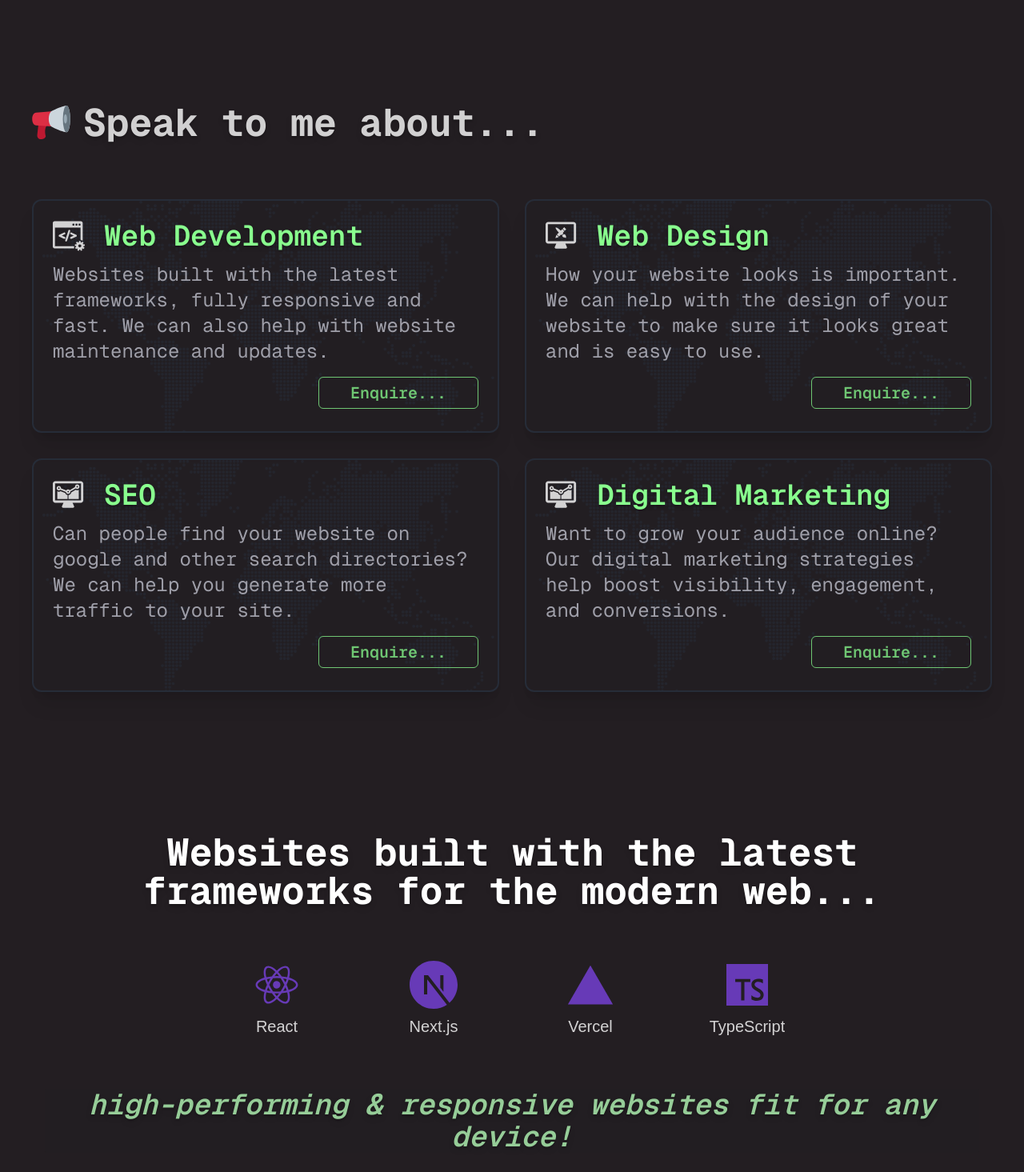
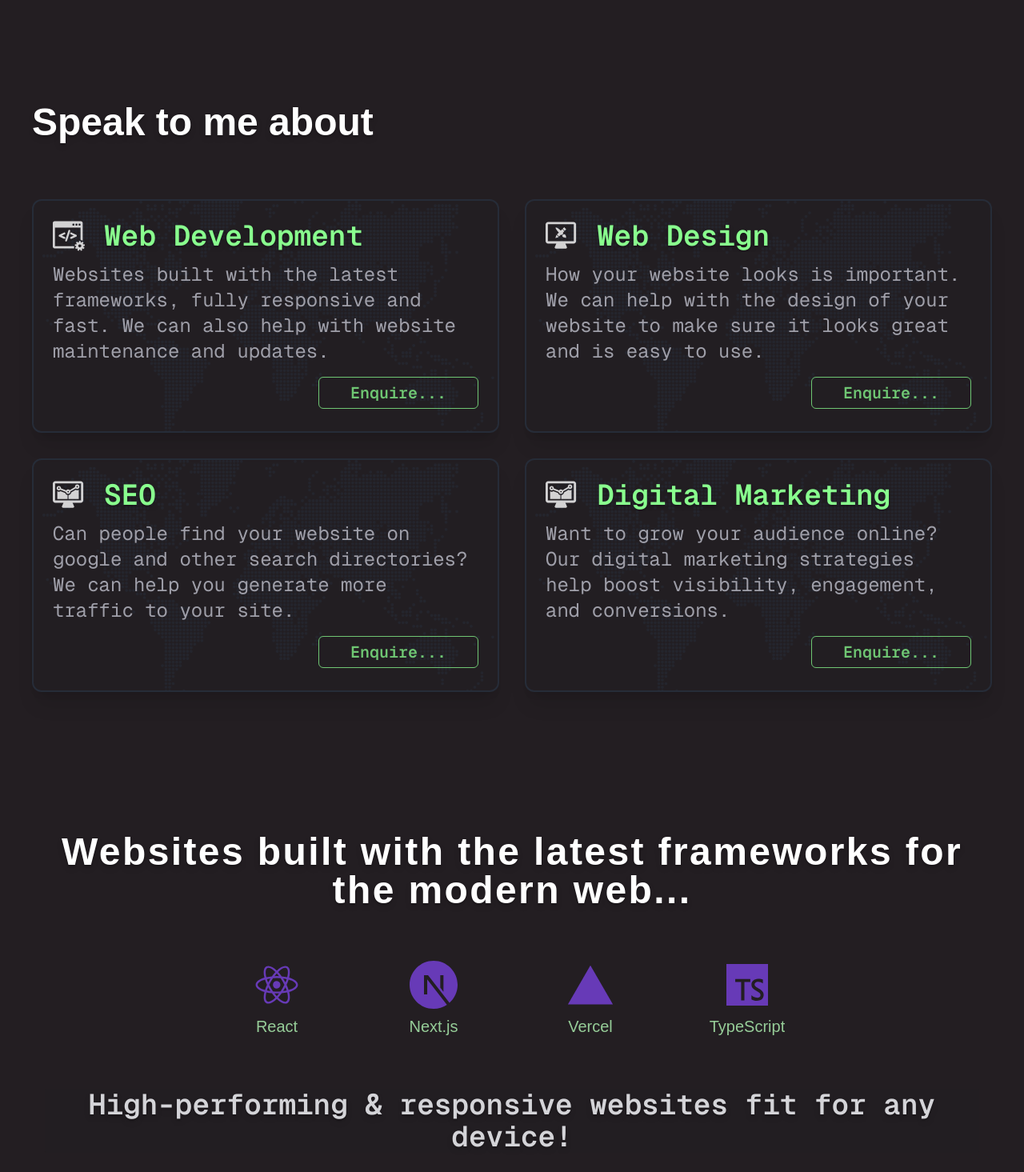
Before and after one commit to Sam010000101/samuelbrooke.com, a Next.js app: page / in a window 1280 px wide. Shown: the part 745-2210 px from the top of the page at 80% size. Built offline with nearby package versions, Linux system fonts and the light colour scheme.

Commit message:
Tweeks to styling

```diff
--- a/src/app/components/Avatar.tsx
+++ b/src/app/components/Avatar.tsx
@@ -3,7 +3,7 @@ import Image from "next/image";
 export default function Avatar() {
   return (
     <div className="avatar">
-      <div className="w-20 rounded-xl border-1 border-[#89ff8e]/50 shadow-sm">
+      <div className="h-20 w-auto rounded-2xl border-2 border-[#89ff8e]/15 shadow-sm">
         <Image
           className=""
           src="./sb-avatar.jpg"
--- a/src/app/components/BigFeatureCard.tsx
+++ b/src/app/components/BigFeatureCard.tsx
@@ -16,7 +16,7 @@ interface BigFeatureCardProps {
 
 export default function BigFeatureCardIcons({
   title = "Websites built with the latest frameworks for the modern web...",
-  description = "high-performing & responsive websites fit for any device!",
+  description = "High-performing & responsive websites fit for any device!",
   features,
 }: BigFeatureCardProps) {
   return (
@@ -28,14 +28,14 @@ export default function BigFeatureCardIcons({
       <section
         id="developer-tools"
         aria-labelledby="developer-tools-heading"
-        className="container mx-auto grid items-center px-2 py-6 sm:mb-4 sm:h-fit"
+        className="container mx-auto grid h-dvh items-center px-2 py-6 max-[660px]:h-[750px] sm:mb-4 sm:h-fit"
       >
         <div className="card h-full p-0 py-0 sm:h-fit sm:p-[1.5rem] sm:py-8 md:card-body">
           <div className="card-body justify-center gap-6 p-0 text-neutral sm:gap-12 sm:p-1 md:p-6 landscape:gap-16">
             <header className="flex flex-col items-center">
               <h2
                 id="developer-tools-heading"
-                className="card-title flex flex-wrap items-center justify-center gap-4 rounded-xs text-center font-mono text-2xl font-bold text-[#89ff8e]/90 text-shadow-lg sm:gap-2 sm:text-white md:text-5xl"
+                className="card-title flex flex-wrap items-center justify-center gap-4 rounded-xs text-center text-2xl font-bold tracking-wider text-[#89ff8e]/90 text-shadow-lg sm:gap-2 sm:text-white md:text-5xl"
               >
                 {title}
               </h2>
@@ -58,7 +58,7 @@ export default function BigFeatureCardIcons({
                       {feature.icon}
                     </div>
                     <figcaption
-                      className="text-xl text-white/80"
+                      className="text-xl text-[#96cd98]"
                       id={`${feature.name.toLowerCase().replace(/[^a-z0-9-]/g, "")}-caption`}
                       aria-hidden="true"
                     >
@@ -71,9 +71,9 @@ export default function BigFeatureCardIcons({
             <header className="flex flex-col items-center">
               <p
                 id="technology-heading"
-                className="card-title rounded-xs bg-black-sabath/25 text-center font-mono text-2xl text-[#96cd98] lg:text-4xl"
+                className="card-title rounded-xs bg-black-sabath/25 text-center font-mono text-2xl text-zinc-300 lg:text-4xl"
               >
-                <span className="text-xl text-shadow-lg sm:italic md:text-4xl">
+                <span className="text-xl text-shadow-lg md:text-4xl">
                   {description}
                 </span>
               </p>
--- a/src/app/components/BigFeatureCardBtn.tsx
+++ b/src/app/components/BigFeatureCardBtn.tsx
@@ -90,7 +90,7 @@ export default function BigFeatureCardBtn() {
               </header>
 
               {/* Row layout: paragraph + button */}
-              <div className="flex flex-col gap-4 sm:items-center sm:justify-between sm:gap-6 md:gap-8 lg:flex-row">
+              <div className="flex flex-col gap-6 sm:items-center sm:justify-between sm:gap-6 md:gap-8 lg:flex-row">
                 <p className="text-center font-mono text-xl text-zinc-300 sm:text-xl sm:leading-relaxed md:text-left md:text-lg">
                   Want a new website, or just want to improve your existing
                   one?... I offer a free audit of your current website, with
@@ -99,7 +99,7 @@ export default function BigFeatureCardBtn() {
                 </p>
                 <div className="mb-3 text-center sm:mb-0 sm:w-fit">
                   <EnquiryFormButton
-                    className="!rounded-xs !border-2 border-[#89ff8e] text-[#89ff8e] opacity-75 hover:bg-[#89ff8e]/5 hover:text-[#89ff8e]"
+                    className="!w-[200px] !rounded-xs !border-2 border-[#89ff8e] text-[#89ff8e] hover:bg-[#89ff8e]/5 hover:text-[#89ff8e]"
                     formType="audit"
                     title="Free Audit"
                     aria-label="Free Audit"
--- a/src/app/components/Footer.tsx
+++ b/src/app/components/Footer.tsx
@@ -44,7 +44,7 @@ export default function Footer() {
         }}
       />
       <footer className="border-t-2 border-white/5">
-        <div className="bg-texture footer flex flex-col items-center justify-between px-10 pt-10 pb-7 text-base-300 sm:gap-6 sm:pt-8 md:pb-10 xl:flex-row">
+        <div className="bg-texture footer flex flex-col items-center justify-between px-4 pt-10 pb-7 text-base-300 sm:gap-6 sm:px-10 sm:pt-8 md:pb-10 xl:flex-row">
           <aside className="flex w-full flex-col items-center justify-start gap-4 sm:gap-4 lg:flex-row landscape:flex-row">
             <div className="mb-1 md:mb-4">
               <Avatar />
--- a/src/app/components/LinksList.tsx
+++ b/src/app/components/LinksList.tsx
@@ -53,9 +53,7 @@ export default function LinksList({ header, items, footer }: Props) {
                 id="third-party-integrations"
                 className="py-6 text-center font-mono text-2xl font-bold antialiased text-shadow-lg sm:mb-6 sm:pt-0 sm:pb-0 sm:text-left sm:text-4xl"
               >
-                <span className="text-[#89ff8e]/90 sm:text-white">
-                  {header}
-                </span>
+                <span className="text-[#89ff8e]/90">{header}</span>
                 {footer && (
                   <span className="block w-full text-center italic sm:hidden sm:text-white/70">
                     {footer}
@@ -93,7 +91,7 @@ export default function LinksList({ header, items, footer }: Props) {
 
               {/* Footer Text */}
               {footer && (
-                <p className="hidden w-max text-center font-mono text-2xl font-bold text-white antialiased text-shadow-lg sm:mt-6 sm:block sm:pt-0 sm:text-right sm:text-4xl md:w-full">
+                <p className="hidden w-max text-center font-mono text-2xl font-bold text-[#89ff8e]/90 antialiased text-shadow-lg sm:mt-6 sm:block sm:pt-0 sm:text-right sm:text-4xl md:w-full">
                   {footer}
                 </p>
               )}
--- a/src/app/components/MultiCard.tsx
+++ b/src/app/components/MultiCard.tsx
@@ -9,87 +9,9 @@ export default function MultiCard() {
       delay="delay-0"
     >
       <section id="services" className="services">
-        <div id="services-header" className="hidden sm:block">
-          <h2 className="to-info-50 container mx-auto flex h-[calc(100vh-300px)] flex-col content-center justify-center gap-4 rounded-xs bg-linear-to-t from-info/10 px-0 text-center font-mono text-4xl font-bold text-white antialiased shadow-sm text-shadow-lg sm:mt-8 sm:h-full sm:flex-row sm:bg-none sm:px-10 sm:py-4 sm:pt-2.5 sm:pb-2 sm:text-left sm:text-5xl sm:text-white/80 sm:shadow-none sm:max-md:text-4xl">
-            <span
-              className="flex justify-center text-7xl sm:hidden"
-              aria-hidden="true"
-            >
-              <svg
-                xmlns="http://www.w3.org/2000/svg"
-                viewBox="0 0 36 36"
-                width="1em"
-                height="1em"
-              >
-                <path
-                  fill="#BE1931"
-                  d="M12.908 30.75c-.276 2.209-2.291 3-4.5 3s-3.776-1.791-3.5-4l1-9c.276-2.209 2.291-4 4.5-4s6.468 0 3.5 4s-1 10-1 10"
-                />
-                <path
-                  fill="#CCD6DD"
-                  d="M35.825 14.75c0 6.902-1.544 12.5-3.45 12.5c-1.905 0-20.45-5.598-20.45-12.5s18.545-12.5 20.45-12.5c1.906 0 3.45 5.597 3.45 12.5"
-                />
-                <ellipse
-                  cx="32.375"
-                  cy="14.75"
-                  fill="#66757F"
-                  rx="3.45"
-                  ry="12.5"
-                />
-                <path
-                  fill="#DD2E44"
-                  d="m17.925 21.75l-14-1c-5 0-5-12 0-12l14-1c-3 3-3 11 0 14"
-                />
-                <ellipse
-                  cx="31.325"
-                  cy="14.75"
-                  fill="#99AAB5"
-                  rx="1.5"
-                  ry="4.348"
-                />
-              </svg>
-            </span>
-            <span
-              className="hidden self-center rounded-full sm:inline"
-              aria-hidden="true"
-            >
-              <svg
-                xmlns="http://www.w3.org/2000/svg"
-                viewBox="0 0 36 36"
-                width="1em"
-                height="1em"
-              >
-                <path
-                  fill="#BE1931"
-                  d="M12.908 30.75c-.276 2.209-2.291 3-4.5 3s-3.776-1.791-3.5-4l1-9c.276-2.209 2.291-4 4.5-4s6.468 0 3.5 4s-1 10-1 10"
-                />
-                <path
-                  fill="#CCD6DD"
-                  d="M35.825 14.75c0 6.902-1.544 12.5-3.45 12.5c-1.905 0-20.45-5.598-20.45-12.5s18.545-12.5 20.45-12.5c1.906 0 3.45 5.597 3.45 12.5"
-                />
-                <ellipse
-                  cx="32.375"
-                  cy="14.75"
-                  fill="#66757F"
-                  rx="3.45"
-                  ry="12.5"
-                />
-                <path
-                  fill="#DD2E44"
-                  d="m17.925 21.75l-14-1c-5 0-5-12 0-12l14-1c-3 3-3 11 0 14"
-                />
-                <ellipse
-                  cx="31.325"
-                  cy="14.75"
-                  fill="#99AAB5"
-                  rx="1.5"
-                  ry="4.348"
-                />
-              </svg>
-            </span>{" "}
-            <span className="w-screen text-shadow-lg">
-              Speak to me about...
-            </span>
+        <div id="services-header">
+          <h2 className="to-info-50 container mx-auto flex w-screen flex-col content-center gap-4 rounded-xs bg-linear-to-t from-info/10 px-0 py-4 text-center text-4xl font-bold text-nowrap text-[#89ff8e] antialiased shadow-sm text-shadow-lg sm:mt-8 sm:h-full sm:flex-row sm:bg-none sm:px-10 sm:py-4 sm:pt-2.5 sm:pb-2 sm:text-left sm:text-5xl sm:text-white sm:shadow-none sm:max-md:text-4xl">
+            Speak to me about
           </h2>
         </div>
         <div className="services container mx-auto grid grid-cols-1 items-center justify-center gap-0 px-0 sm:gap-8 sm:px-10 sm:py-16 xl:grid-cols-2">
--- a/src/app/components/PageSpeedInsights.tsx
+++ b/src/app/components/PageSpeedInsights.tsx
@@ -131,7 +131,7 @@ export default function PageSpeedInsights() {
               className="self-start p-4 py-6 text-center font-mono text-2xl font-bold text-white/75 antialiased text-shadow-lg sm:pt-0 sm:pb-0 md:text-3xl lg:text-left lg:text-4xl xl:text-5xl"
             >
               <div className="flex h-full flex-col gap-10">
-                <div className="mx-2 block text-center text-5xl font-extrabold text-[#89ff8e] underline sm:mx-0 md:text-left">
+                <div className="mx-2 block text-center text-5xl font-extrabold text-[#89ff8e]/80 underline sm:mx-0 sm:text-[#89ff8e] md:text-left">
                   TL;DR
                 </div>
                 <div className="block">
--- a/src/app/page.tsx
+++ b/src/app/page.tsx
@@ -55,7 +55,7 @@ export default function Home() {
 
           {/* 3rd Party Integrations Block */}
           <LinksList
-            header="Third Party Integrations..."
+            header="Third Party Integrations"
             items={integrations}
             footer="...for enhanced functionality"
           />
```
Also changed, not shown: src/app/components/Form.tsx (+7 -7 lines).
